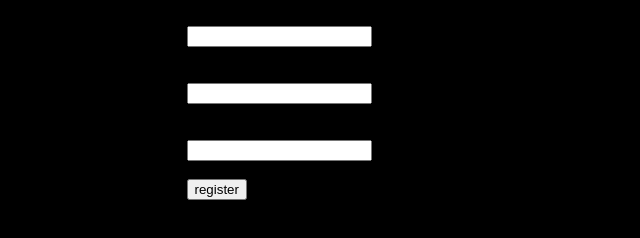
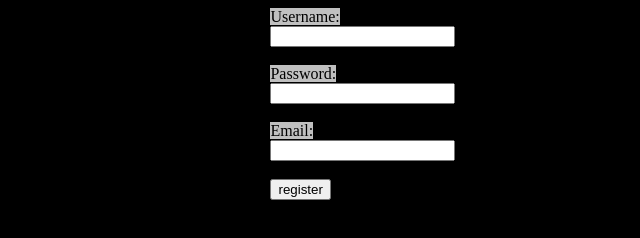
Before and after one commit to celocisneros/nightCore, a website: page public/register.html in a window 1280 px wide. Shown: the whole page, without its empty margins (361-1001 px from the left). Drawn offline with Linux system fonts and the light colour scheme.

Commit message:
added some more to register html

```diff
--- a/public/register.html
+++ b/public/register.html
@@ -8,9 +8,13 @@ body{
     justify-content: center;
     background-color: black;
 }
+label{
+    background-color: silver;
+}
         </style>
     </head>
 <body>
+<p>please create a new player</p>
 <form id="registerForm">
     <label>Username:</label><br>
 <input type="text" id="username" required><br><br>
```
